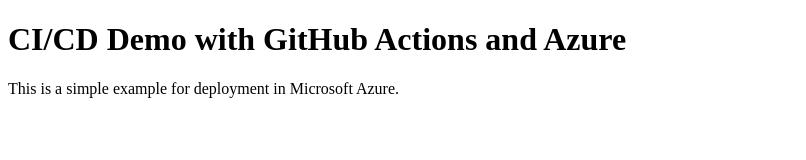
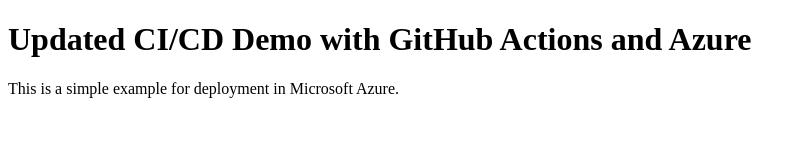
Before and after one commit to dionasadiiku/ci-cd-demo-diona, a website: page index.html in a window 1280 px wide. Shown: the whole page, without its empty margins (0-806 px from the left). Drawn offline with Linux system fonts and the light colour scheme.

Commit message:
Update index.html

```diff
--- a/index.html
+++ b/index.html
@@ -5,7 +5,7 @@
   <title>CI/CD Demo</title>
 </head>
 <body>
-  <h1>CI/CD Demo with GitHub Actions and Azure</h1>
+  <h1>Updated CI/CD Demo with GitHub Actions and Azure</h1>
   <p>This is a simple example for deployment in Microsoft Azure.</p>
 </body>
 </html>
```
